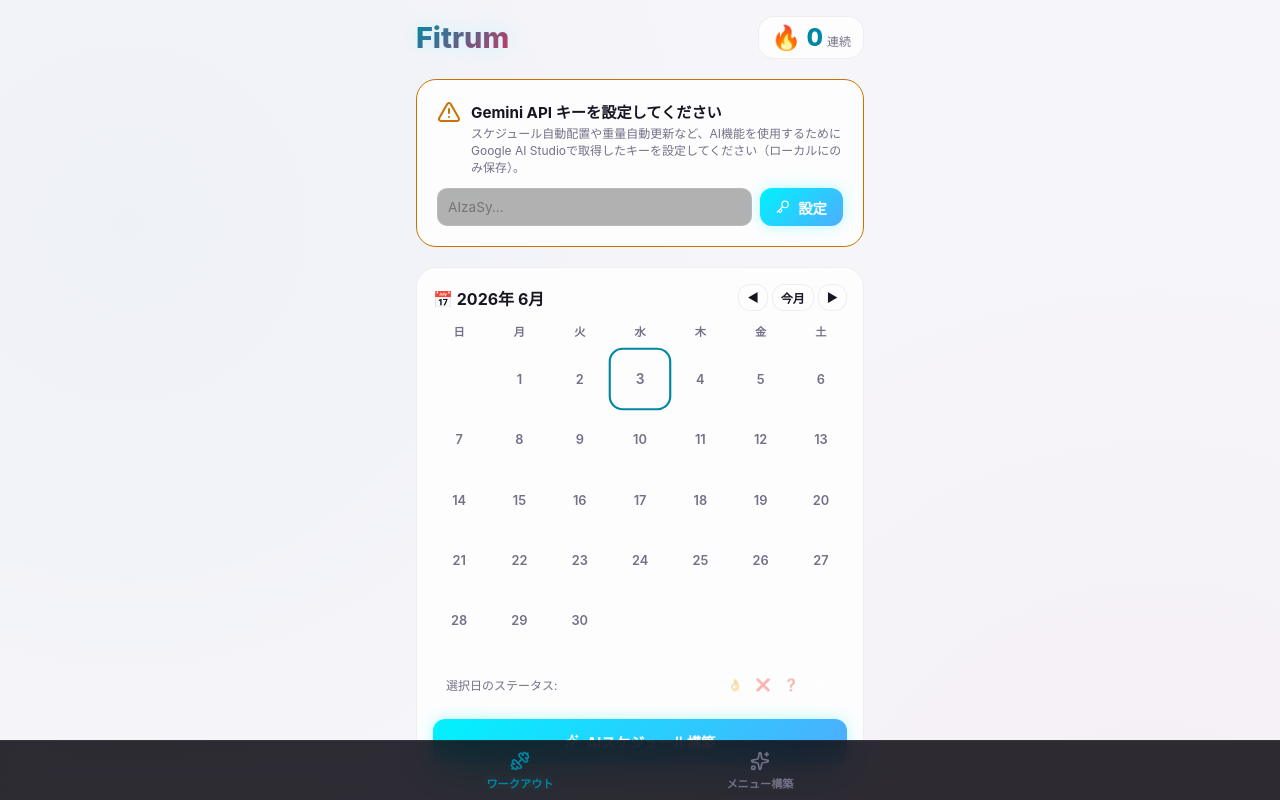
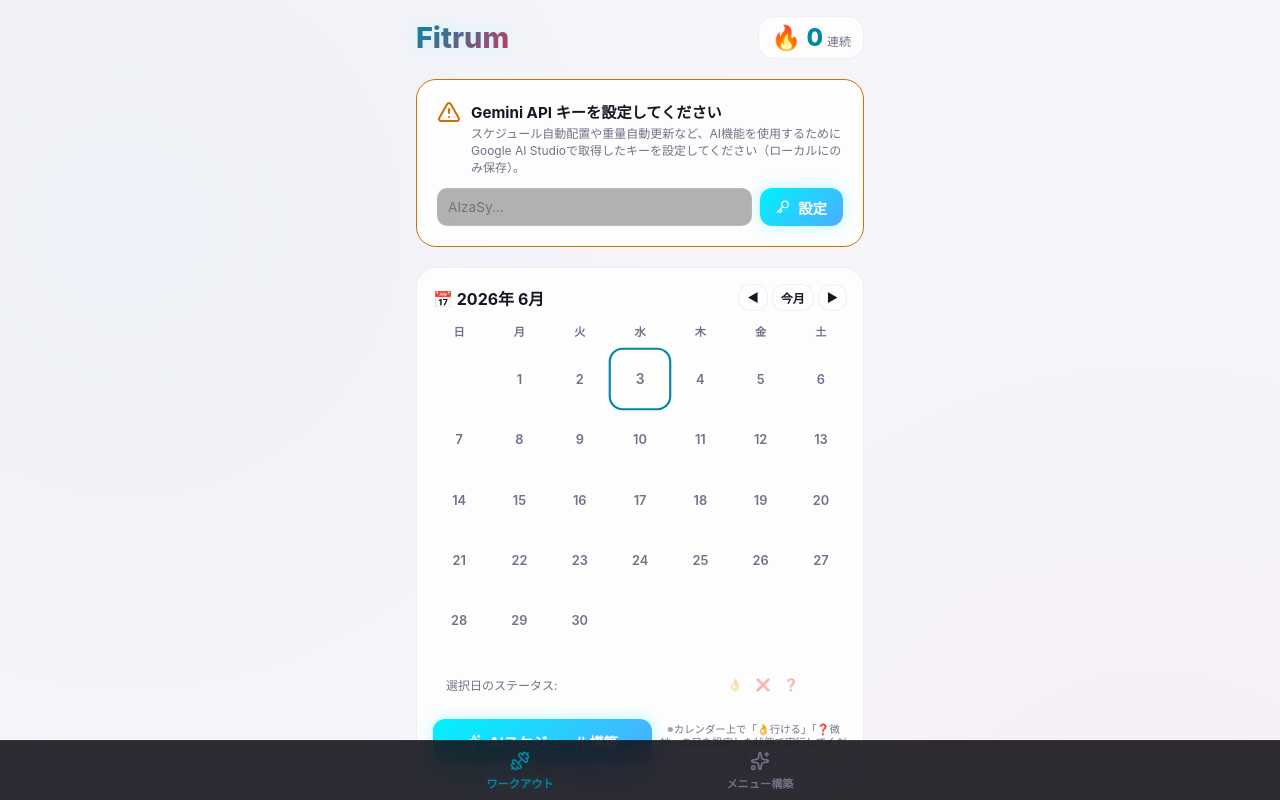
Before and after one commit to cossbeet-creator/aurafit, a Next.js app: page / in a window 1280 px wide. Shown: the top 800 px of the page. Built offline with nearby package versions, Linux system fonts and the light colour scheme.

Commit message:
docs: AIスケジュール構築ボタンの下に注意ヘルプテキストを追加

```diff
--- a/src/app/page.tsx
+++ b/src/app/page.tsx
@@ -1590,6 +1590,9 @@
                 <button className={styles.btnPrimary} style={{ width: "100%" }} onClick={() => buildScheduleWithAI()}>
                   <Sparkles size={14} /> AIスケジュール構築
                 </button>
+                <p style={{ fontSize: "0.65rem", color: "var(--text-muted)", marginTop: "4px", textAlign: "center", lineHeight: "1.3" }}>
+                  ※カレンダー上で「👌行ける」「❓微妙」の日を設定した状態で実行してください。
+                </p>
               </div>
             </div>
           </div>
```
